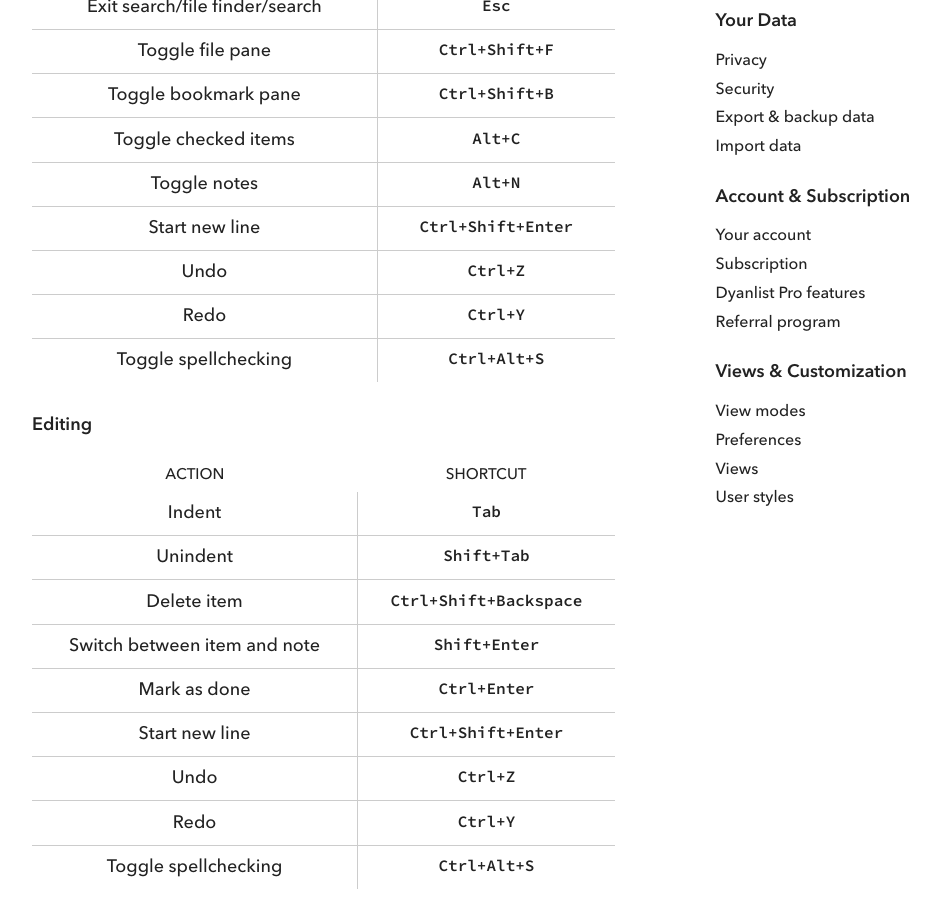
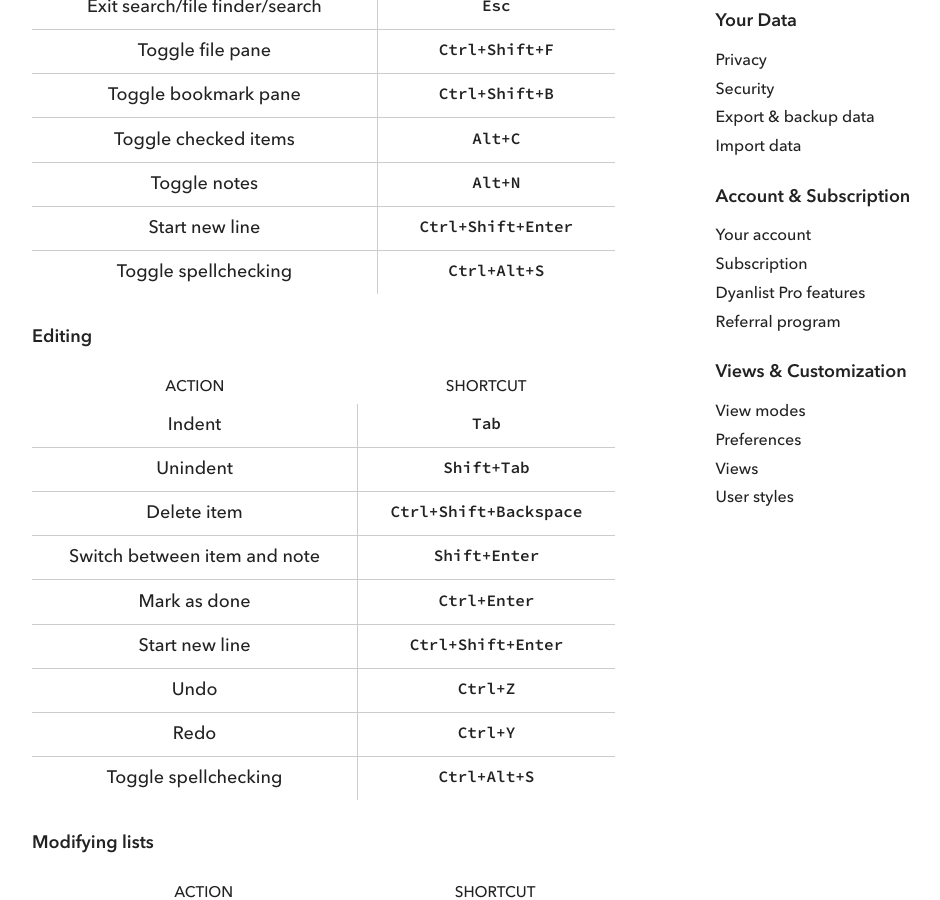
Before and after one commit to mdrain/dynalist-help, a Jekyll site: the page built from _articles/keyboard-shortcuts.md, in a window 1280 px wide and 900 px high, scrolled down 515 px. Shown: the whole window, without its empty margins (179-1119 px from the left). Built offline with Jekyll 4.4.1, drawn with Linux system fonts in a browser that asks for light colours.

Commit message:
Removed duplicate keyboard shortcuts

```diff
--- a/_articles/keyboard-shortcuts.md
+++ b/_articles/keyboard-shortcuts.md
@@ -19,8 +19,6 @@ Below is a comprehensive list of keyboard shortcuts in Dynalist. You can also br
 | Toggle checked items           | `Alt+C`            |
 | Toggle notes                   | `Alt+N`            |
 | Start new line                 | `Ctrl+Shift+Enter` |
-| Undo                           | `Ctrl+Z`           |
-| Redo                           | `Ctrl+Y`           |
 | Toggle spellchecking           | `Ctrl+Alt+S`       |
 
 
```
